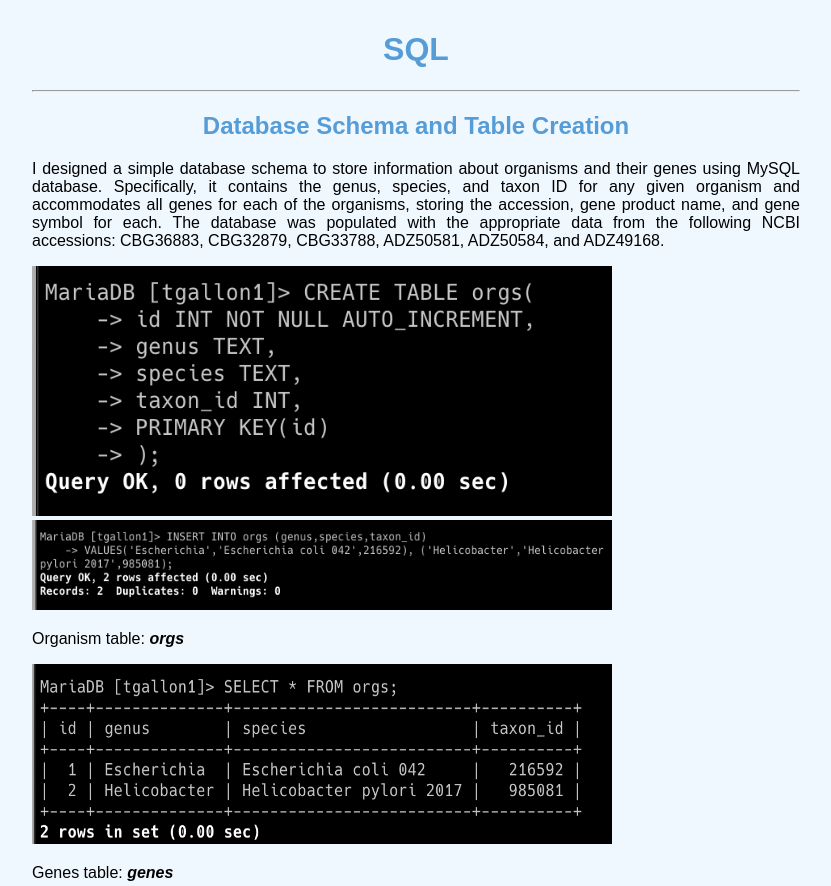
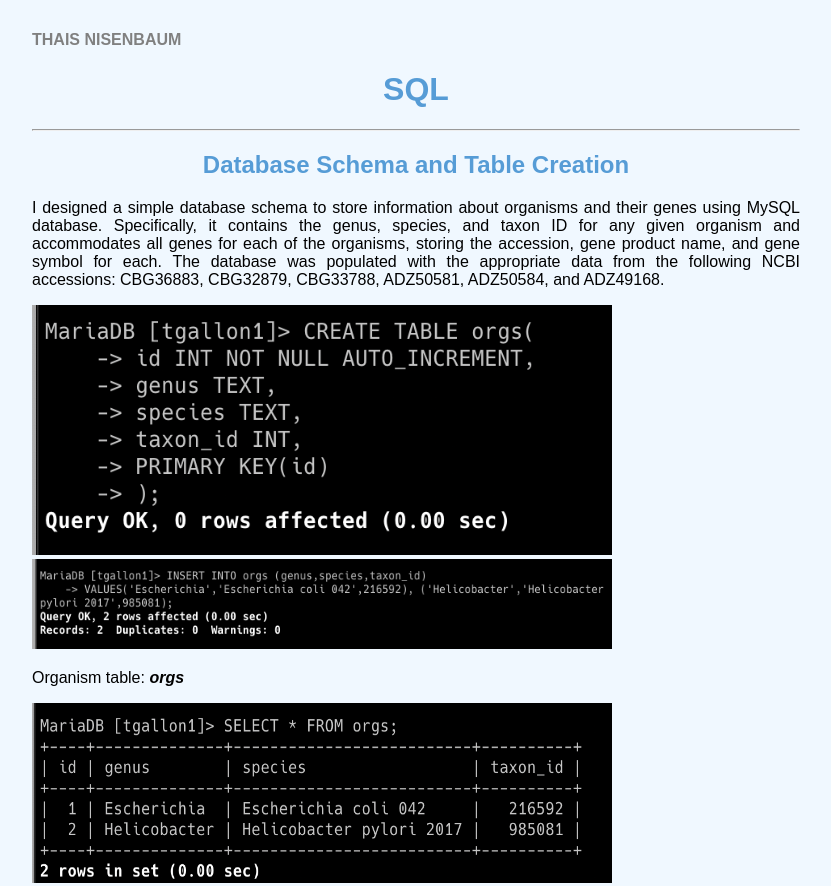
Before and after one commit to tnisenbaum/tnisenbaum.github.io, a plain HTML site: page sql_examples.html in a window 1280 px wide. Shown: the top 886 px of the page, without its empty margins (224-1055 px from the left). Drawn offline with Linux system fonts and the light colour scheme.

Commit message:
Update sql_examples.html

```diff
--- a/sql_examples.html
+++ b/sql_examples.html
@@ -9,6 +9,9 @@
 <!DOCTYPE html>
 <html>
   <body>
+    <h4>THAIS NISENBAUM</h4>
+
+    <div class="sqlEx">
     <h1>SQL</h1>
     <hr>
     <h2>Database Schema and Table Creation</h2>
@@ -31,5 +34,7 @@
     <p>Result:</p>
     <img src="imgs/sql_img7.png" width="580" height="180">
 
+    </div>
+
 </body>
 </html>
```
